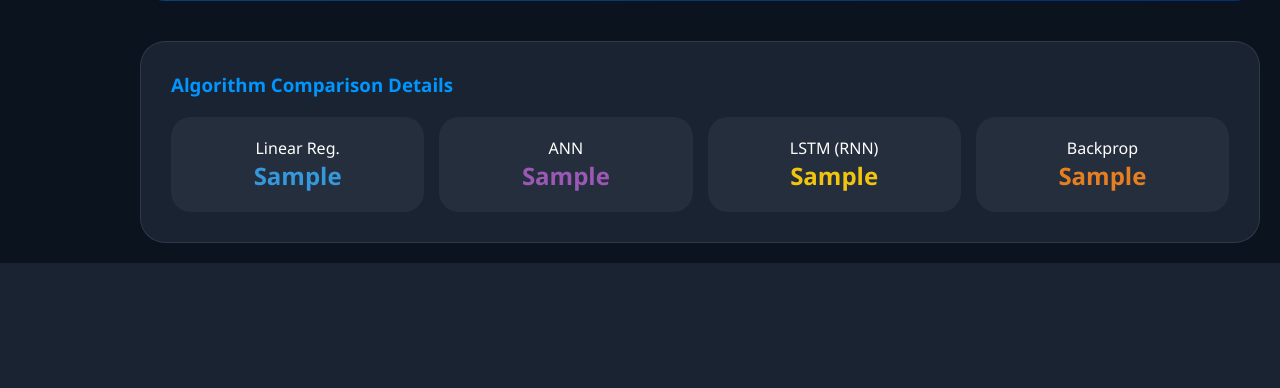
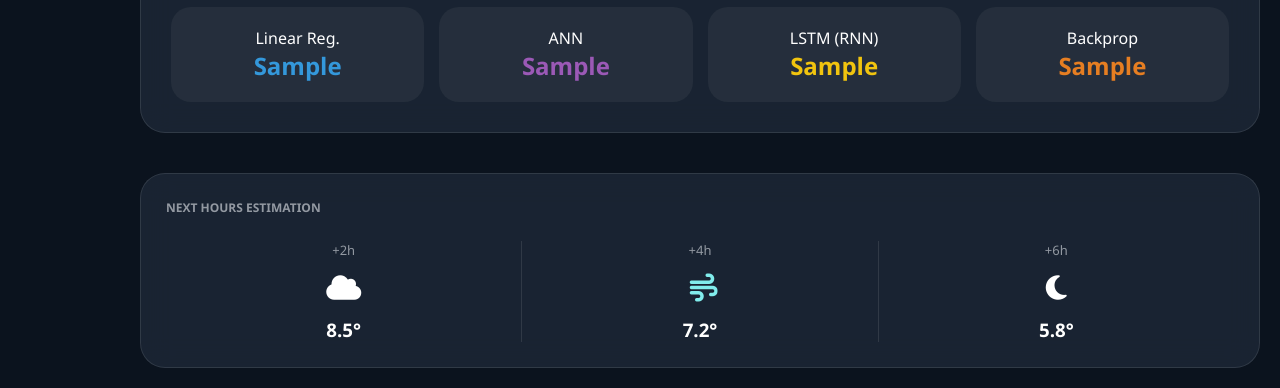
Before and after one commit to syifa130604/weather-ai-project, a Flask app: template app/templates/predict.html in a window 1280 px wide. Shown: the part 930-1318 px from the top of the page. Before the commit the page ends 1193 px from the top, so only its background shows below. Run offline with Flask 3, Linux system fonts and the light colour scheme; the template is opened without the code that fills it: most values are stand-ins (such as "Sample title", 1, 10 or a date in 2020).

Commit message:
Update predict.html

```diff
--- a/app/templates/predict.html
+++ b/app/templates/predict.html
@@ -6,22 +6,22 @@
     <p class="subtitle">Multi-Algorithm Atmospheric Analysis</p>
 
     <form action="" method="POST" style="display: grid; grid-template-columns: 1fr 1fr; gap: 15px;">
-        <input type="number" step="any" name="temp_avg" placeholder="Avg Temp" required value="{{ request.form['temp_avg'] if request.form['temp_avg'] else '' }}">
-        <input type="number" step="any" name="temp_max" placeholder="Max Temp" required value="{{ request.form['temp_max'] if request.form['temp_max'] else '' }}">
-        <input type="number" step="any" name="temp_min" placeholder="Min Temp" required value="{{ request.form['temp_min'] if request.form['temp_min'] else '' }}">
-        <input type="number" step="any" name="press" placeholder="Pressure" required value="{{ request.form['press'] if request.form['press'] else '' }}">
-        <input type="number" step="any" name="humid_avg" placeholder="Humidity" required value="{{ request.form['humid_avg'] if request.form['humid_avg'] else '' }}">
-        <input type="number" step="any" name="ws_avg" placeholder="Wind Speed" required value="{{ request.form['ws_avg'] if request.form['ws_avg'] else '' }}">
-        <input type="number" step="any" name="max_ws" placeholder="Max Wind" required value="{{ request.form['max_ws'] if request.form['max_ws'] else '' }}">
-        <input type="number" step="any" name="light_hour" placeholder="Light Hours" required value="{{ request.form['light_hour'] if request.form['light_hour'] else '' }}">
+        <input type="number" step="any" name="temp_avg" placeholder="Avg Temp" required value="{{ request.form['temp_avg'] if request.form else '' }}">
+        <input type="number" step="any" name="temp_max" placeholder="Max Temp" required value="{{ request.form['temp_max'] if request.form else '' }}">
+        <input type="number" step="any" name="temp_min" placeholder="Min Temp" required value="{{ request.form['temp_min'] if request.form else '' }}">
+        <input type="number" step="any" name="press" placeholder="Pressure" required value="{{ request.form['press'] if request.form else '' }}">
+        <input type="number" step="any" name="humid_avg" placeholder="Humidity" required value="{{ request.form['humid_avg'] if request.form else '' }}">
+        <input type="number" step="any" name="ws_avg" placeholder="Wind Speed" required value="{{ request.form['ws_avg'] if request.form else '' }}">
+        <input type="number" step="any" name="max_ws" placeholder="Max Wind" required value="{{ request.form['max_ws'] if request.form else '' }}">
+        <input type="number" step="any" name="light_hour" placeholder="Light Hours" required value="{{ request.form['light_hour'] if request.form else '' }}">
         <button type="submit" style="grid-column: span 2; cursor: pointer;">ANALYZE ATMOSPHERE</button>
     </form>
 </div>
 
-{% if weather_status %}
-<div class="status-box" style="margin-top: 20px;">
-    <h1 style="font-size: 32px; margin-bottom: 10px; color: #ff4757;">{{ weather_status }}</h1>
-    <p>Status Konsensus Terakhir / Catatan Sistem</p>
+{% if weather_status and "⚠️" in weather_status %}
+<div class="status-box" style="margin-top: 20px; border-left: 5px solid #ff4757;">
+    <h1 style="font-size: 26px; margin-bottom: 10px; color: #ff4757;">{{ weather_status }}</h1>
+    <p>Silakan periksa konfigurasi data atau log server backend kamu.</p>
 </div>
 {% endif %}
 
@@ -33,6 +33,7 @@
         {% elif "Badai" in weather_status %}<i class="fa-solid fa-cloud-bolt ani-bolt"></i>
         {% else %}<i class="fa-solid fa-cloud"></i>{% endif %}
     </div>
+    <h1 style="font-size: 55px; margin-bottom: 10px;">{{ weather_status }}</h1>
     <p>Confidence Level based on <b>{{ best_model }}</b></p>
 
     <div style="margin-top: 30px; background: rgba(0,0,0,0.2); border-radius: 20px; height: 15px; width: 80%; margin-left: 10%; overflow: hidden;">
@@ -62,5 +63,26 @@
         </div>
     </div>
 </div>
+
+<div class="card" style="margin-top: 20px; padding: 25px;">
+    <p style="color: var(--text-dim); font-weight: bold; text-transform: uppercase; font-size: 12px; margin-bottom: 25px;">Next Hours Estimation</p>
+    <div style="display: flex; justify-content: space-between; text-align: center;">
+        <div style="flex: 1; border-right: 1px solid rgba(255,255,255,0.1);">
+            <p style="font-size: 13px; color: var(--text-dim);">+2h</p>
+            <i class="fa-solid fa-cloud" style="font-size: 28px; margin: 15px 0;"></i>
+            <h3>{{ ((lstm_prediction | float) - 1.5)|round(1) }}°</h3>
+        </div>
+        <div style="flex: 1; border-right: 1px solid rgba(255,255,255,0.1);">
+            <p style="font-size: 13px; color: var(--text-dim);">+4h</p>
+            <i class="fa-solid fa-wind ani-wind" style="font-size: 28px; margin: 15px 0;"></i>
+            <h3>{{ ((lstm_prediction | float) - 2.8)|round(1) }}°</h3>
+        </div>
+        <div style="flex: 1;">
+            <p style="font-size: 13px; color: var(--text-dim);">+6h</p>
+            <i class="fa-solid fa-moon" style="font-size: 28px; margin: 15px 0;"></i>
+            <h3>{{ ((lstm_prediction | float) - 4.2)|round(1) }}°</h3>
+        </div>
+    </div>
+</div>
 {% endif %}
 {% endblock %}
```
